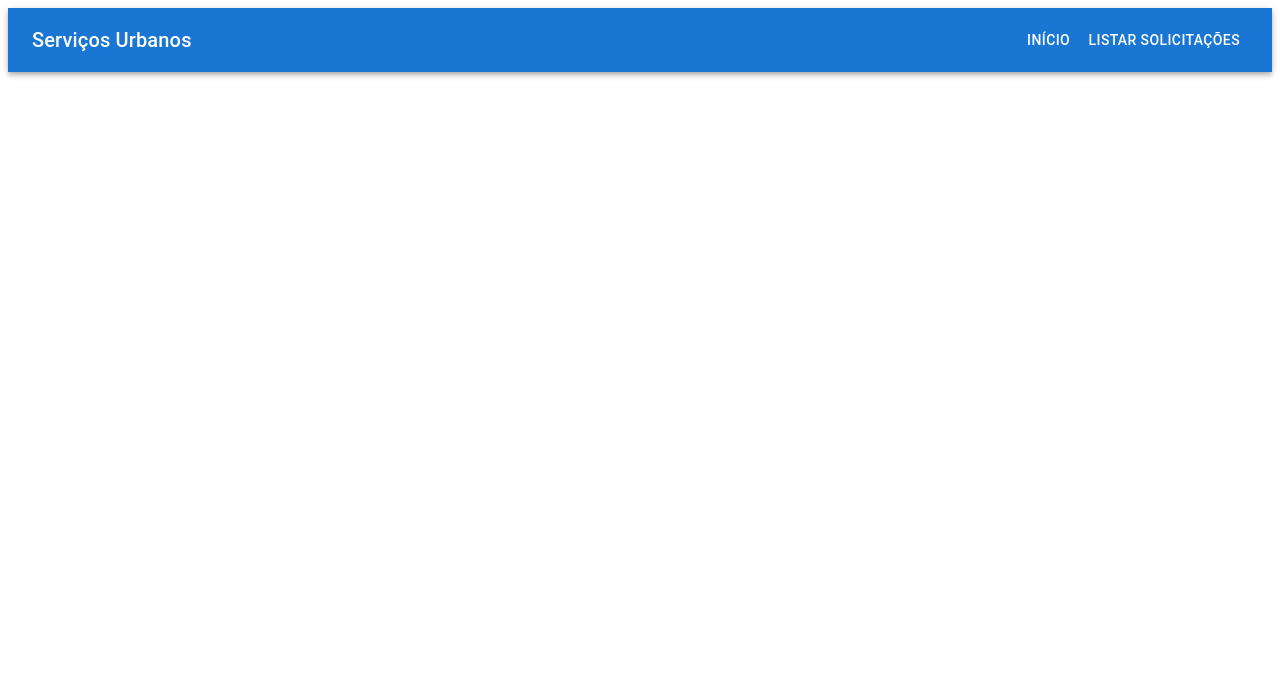
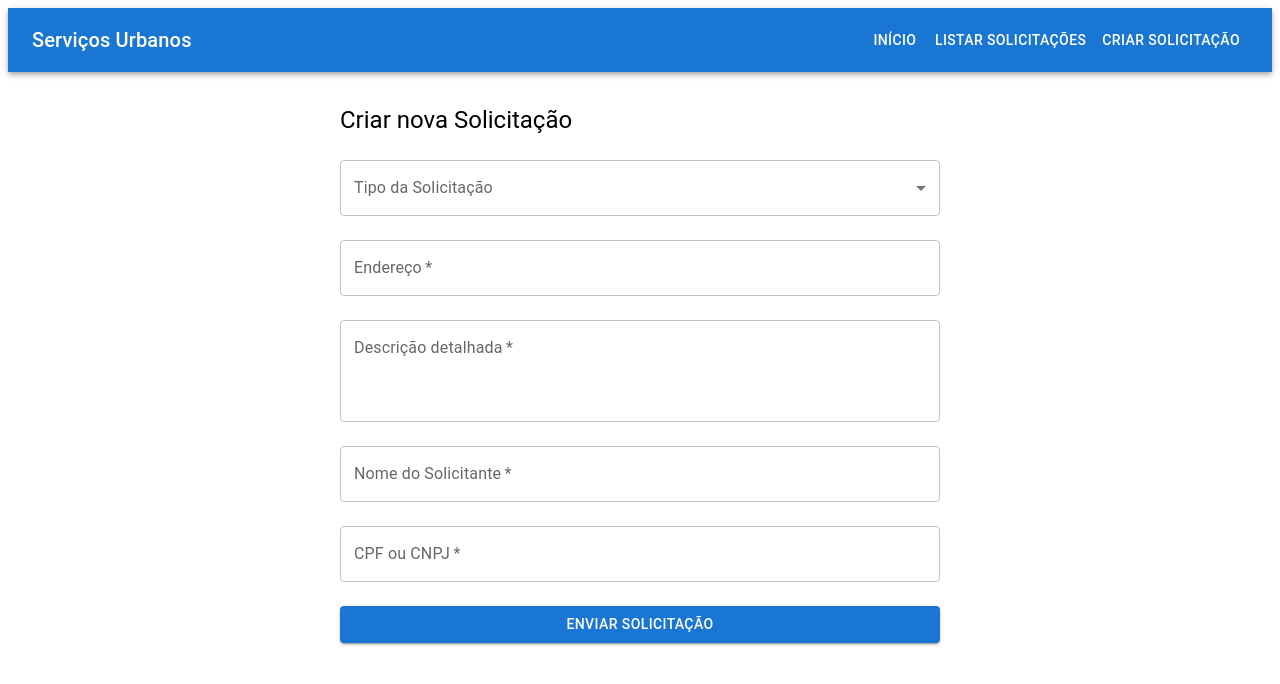
Before and after one commit to sergiocarvalhoo/urban_services_frontend, a React (Vite) app: page /create in a window 1280 px wide. Shown: the top 684 px of the page. Built offline with nearby package versions, Linux system fonts and the light colour scheme.

Commit message:
adds service request form and update service types

```diff
--- a/package.json
+++ b/package.json
@@ -12,12 +12,16 @@
   "dependencies": {
     "@emotion/react": "^11.14.0",
     "@emotion/styled": "^11.14.0",
+    "@hookform/resolvers": "^5.0.1",
     "@mui/icons-material": "^7.1.0",
     "@mui/material": "^7.1.0",
     "axios": "^1.9.0",
+    "cpf-cnpj-validator": "^1.0.3",
     "react": "^19.1.0",
     "react-dom": "^19.1.0",
-    "react-router-dom": "^7.6.1"
+    "react-hook-form": "^7.56.4",
+    "react-router-dom": "^7.6.1",
+    "zod": "^3.25.46"
   },
   "devDependencies": {
     "@eslint/js": "^9.25.0",
--- a/src/App.tsx
+++ b/src/App.tsx
@@ -2,6 +2,7 @@ import { AppBar, Button, Container, Toolbar, Typography } from "@mui/material";
 import { BrowserRouter, Link, Route, Routes } from "react-router-dom";
 import LandingPage from "./pages/LandingPage";
 import ServiceRequestListPage from "./pages/ServiceRequestListPage";
+import { CreateServiceRequest } from "./pages/CreateServiceRequest";
 
 export function App() {
   return (
@@ -17,6 +18,9 @@ export function App() {
           <Button color="inherit" component={Link} to="/list">
             Listar Solicitações
           </Button>
+          <Button color="inherit" component={Link} to="/create">
+            Criar Solicitação
+          </Button>
         </Toolbar>
       </AppBar>
 
@@ -24,6 +28,7 @@ export function App() {
         <Routes>
           <Route path="/" element={<LandingPage />} />
           <Route path="/list" element={<ServiceRequestListPage />} />
+          <Route path="/create" element={<CreateServiceRequest />} />
         </Routes>
       </Container>
     </BrowserRouter>
--- /dev/null
+++ b/src/components/ServiceRequestForm.tsx
@@ -0,0 +1,199 @@
+// src/components/ServiceRequestForm.tsx
+import { zodResolver } from "@hookform/resolvers/zod";
+import {
+  Alert,
+  Box,
+  Button,
+  FormControl,
+  InputLabel,
+  MenuItem,
+  Select,
+  Snackbar,
+  Stack,
+  TextField,
+  Typography,
+} from "@mui/material";
+import { cnpj, cpf } from "cpf-cnpj-validator";
+import { useState } from "react";
+import { Controller, useForm } from "react-hook-form";
+import { z } from "zod";
+import { serviceTypeLabels } from "../constants/serviceRequestLabels";
+import { api } from "../services/api";
+import { RequestStatus, ServiceType } from "../types/service-request";
+
+const schema = z.object({
+  type: z.nativeEnum(ServiceType, {
+    errorMap: () => ({ message: "Selecione um tipo válido." }),
+  }),
+  address: z.string().min(1, "Endereço é obrigatório."),
+  description: z.string().min(1, "Descrição é obrigatória."),
+  requesterName: z.string().min(1, "Nome do solicitante é obrigatório."),
+  document: z
+    .string()
+    .refine((val) => cpf.isValid(val) || cnpj.isValid(val), {
+      message: "CPF ou CNPJ inválido.",
+    }),
+});
+
+type FormData = z.infer<typeof schema>;
+
+export function ServiceRequestForm() {
+  const [success, setSuccess] = useState<string | null>(null);
+  const [error, setError] = useState<string | null>(null);
+  const {
+    control,
+    handleSubmit,
+    reset,
+    formState: { errors, isSubmitting },
+  } = useForm<FormData>({
+    resolver: zodResolver(schema),
+    defaultValues: {
+      type: undefined,
+      address: "",
+      description: "",
+      requesterName: "",
+      document: "",
+    },
+  });
+
+  const onSubmit = async (data: FormData) => {
+    setError(null);
+    try {
+      await api.post("/service-requests", {
+        ...data,
+        status: RequestStatus.PENDING,
+      });
+      setSuccess("Solicitação criada com sucesso!");
+      reset();
+    } catch {
+      setError("Erro ao criar solicitação.");
+    }
+  };
+
+  return (
+    <Box sx={{ maxWidth: 600, mx: "auto", mt: 4 }}>
+      <Typography variant="h5" mb={3}>
+        Criar nova Solicitação
+      </Typography>
+
+      <form onSubmit={handleSubmit(onSubmit)}>
+        <Stack spacing={3}>
+          <FormControl fullWidth error={!!errors.type}>
+            <InputLabel id="type-label">Tipo da Solicitação</InputLabel>
+            <Controller
+              name="type"
+              control={control}
+              render={({ field }) => (
+                <Select
+                  {...field}
+                  labelId="type-label"
+                  label="Tipo da Solicitação"
+                  required
+                >
+                  {Object.values(ServiceType).map((type) => (
+                    <MenuItem key={type} value={type}>
+                      {serviceTypeLabels[type] || type}
+                    </MenuItem>
+                  ))}
+                </Select>
+              )}
+            />
+            {errors.type && (
+              <Typography color="error" variant="caption">
+                {errors.type.message}
+              </Typography>
+            )}
+          </FormControl>
+
+          <Controller
+            name="address"
+            control={control}
+            render={({ field }) => (
+              <TextField
+                {...field}
+                label="Endereço"
+                fullWidth
+                required
+                error={!!errors.address}
+                helperText={errors.address?.message}
+              />
+            )}
+          />
+
+          <Controller
+            name="description"
+            control={control}
+            render={({ field }) => (
+              <TextField
+                {...field}
+                label="Descrição detalhada"
+                fullWidth
+                multiline
+                minRows={3}
+                required
+                error={!!errors.description}
+                helperText={errors.description?.message}
+              />
+            )}
+          />
+
+          <Controller
+            name="requesterName"
+            control={control}
+            render={({ field }) => (
+              <TextField
+                {...field}
+                label="Nome do Solicitante"
+                fullWidth
+                required
+                error={!!errors.requesterName}
+                helperText={errors.requesterName?.message}
+              />
+            )}
+          />
+
+          <Controller
+            name="document"
+            control={control}
+            render={({ field }) => (
+              <TextField
+                {...field}
+                label="CPF ou CNPJ"
+                fullWidth
+                required
+                error={!!errors.document}
+                helperText={errors.document?.message}
+              />
+            )}
+          />
+
+          <Button variant="contained" type="submit" disabled={isSubmitting}>
+            {isSubmitting ? "Enviando..." : "Enviar Solicitação"}
+          </Button>
+        </Stack>
+      </form>
+
+      <Snackbar
+        open={!!success}
+        autoHideDuration={4000}
+        onClose={() => setSuccess(null)}
+        anchorOrigin={{ vertical: "bottom", horizontal: "center" }}
+      >
+        <Alert severity="success" onClose={() => setSuccess(null)}>
+          {success}
+        </Alert>
+      </Snackbar>
+
+      <Snackbar
+        open={!!error}
+        autoHideDuration={4000}
+        onClose={() => setError(null)}
+        anchorOrigin={{ vertical: "bottom", horizontal: "center" }}
+      >
+        <Alert severity="error" onClose={() => setError(null)}>
+          {error}
+        </Alert>
+      </Snackbar>
+    </Box>
+  );
+}
--- /dev/null
+++ b/src/pages/CreateServiceRequest.tsx
@@ -0,0 +1,5 @@
+import { ServiceRequestForm } from "../components/ServiceRequestForm";
+
+export function CreateServiceRequest() {
+  return <ServiceRequestForm />;
+}
--- a/src/types/service-request.ts
+++ b/src/types/service-request.ts
@@ -7,7 +7,11 @@ export enum ServiceType {
   PARK_MAINTENANCE = "PARK_MAINTENANCE",
 }
 
-export type RequestStatus = "PENDING" | "IN_PROGRESS" | "COMPLETED";
+export enum RequestStatus {
+  PENDING = "PENDING",
+  IN_PROGRESS = "IN_PROGRESS",
+  COMPLETED = "COMPLETED",
+}
 
 export interface ServiceRequest {
   id: number;
```
Also changed, not shown: 1 other file (tests, documents, lock files or other folders).
